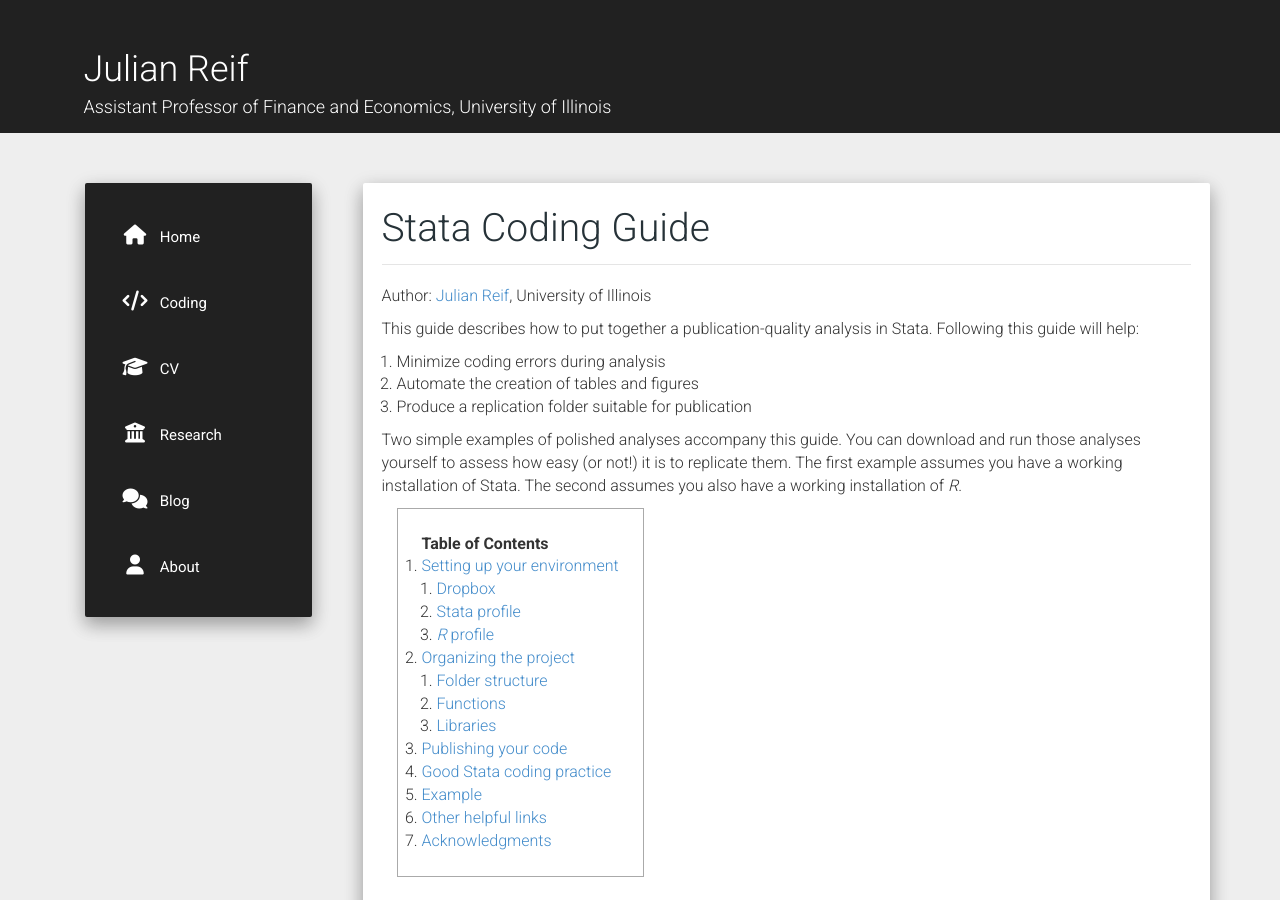
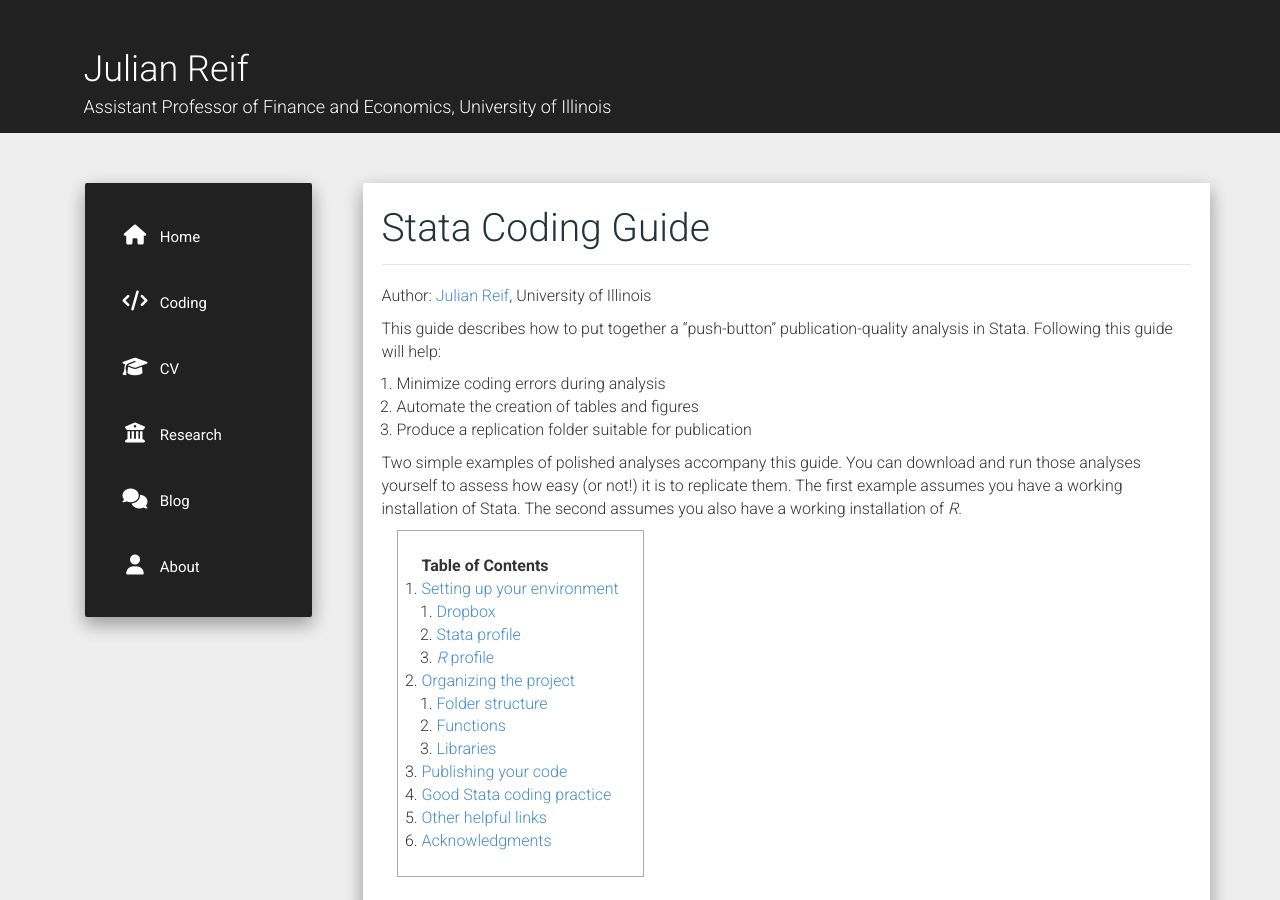
Before and after one commit to reifjulian/reifjulian.github.io, a Jekyll site: the page built from guide.md, in a window 1280 px wide and 900 px high. Built offline with Jekyll 4.4.1, drawn with Linux system fonts in a browser that asks for light colours; nearby versions of some CDN libraries; comment, search, counter and statistics services are not loaded; some of the changed text lies outside the part shown.

Commit message:
Update guide.md

```diff
--- a/guide.md
+++ b/guide.md
@@ -7,7 +7,7 @@
 
 Author: [Julian Reif](http://www.julianreif.com), University of Illinois
 
-This guide describes how to put together a publication-quality analysis in Stata. Following this guide will help:
+This guide describes how to put together a "push-button" publication-quality analysis in Stata. Following this guide will help:
 1. Minimize coding errors during analysis
 1. Automate the creation of tables and figures
 1. Produce a replication folder suitable for publication
@@ -195,9 +195,6 @@
 Include `set varabbrev off` in your Stata profile.  Most professional Stata programmers I know do this in order to avoid unexpected behaviors such as [this](https://www.ifs.org.uk/docs/stata_gotchasJan2014.pdf).
 
 
-## Example
-
-An example of a fully replicable analysis is available in the folder `MyProject`. Running the script `0_run_all.do`
 
 ## Other helpful links
 
```
